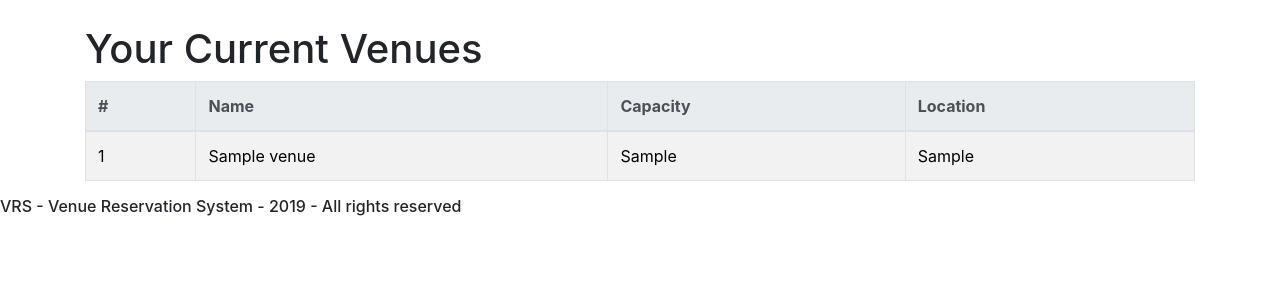
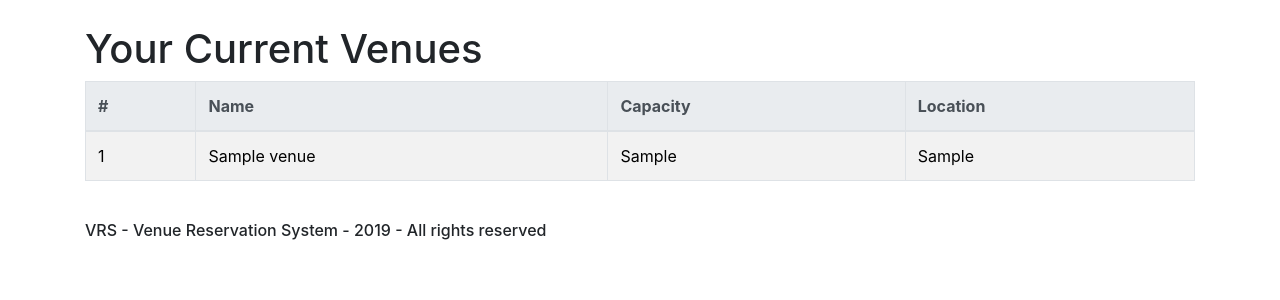
Before and after one commit to RavenThevar/302CEM, a CodeIgniter app: page /VRS/index.php/venue/index in a window 1280 px wide. Shown: the part 461-761 px from the top of the page. Run offline with CodeIgniter, Linux system fonts and the light colour scheme; tables that the repository leaves empty or names only in its code hold one stand-in row (values such as "Sample post").

Commit message:
Optimisation done to 302CEM\VRS\application\views\footer
The arrangement of footer tagline is further organised to look better on the display.

```diff
--- a/VRS/application/views/footer.php
+++ b/VRS/application/views/footer.php
@@ -1,3 +1,6 @@
-        <h6> VRS - Venue Reservation System - 2019 - All rights reserved </h6>
+        </br>
+        <div class="container">
+            <h6> VRS - Venue Reservation System - 2019 - All rights reserved </h6>
+        </div>
     </body>
 </html>
```
